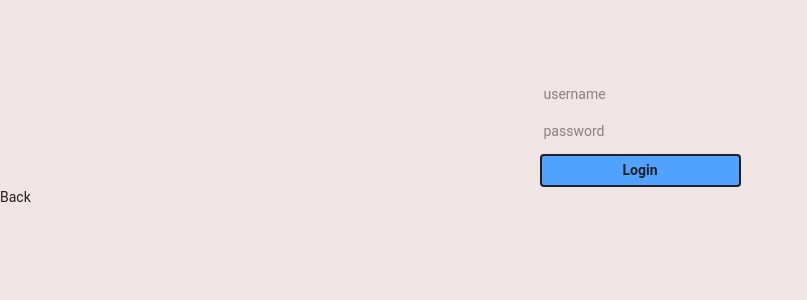
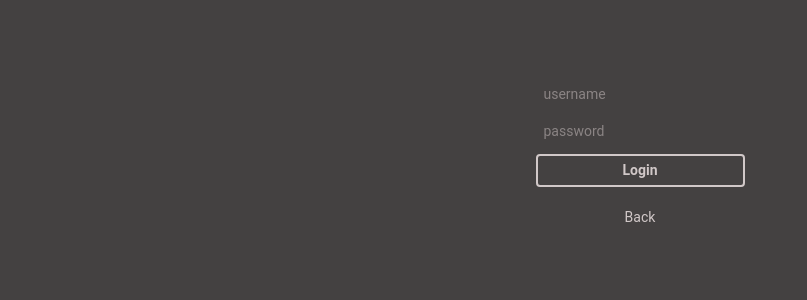
Before and after one commit to RadamantiumX/claustro, a React (Vite) app in the folder loader/shop/: page /signin in a window 1280 px wide. Shown: the top 300 px of the page, without its empty margins (0-807 px from the left). Built offline with nearby package versions, Linux system fonts and the light colour scheme.

Commit message:
feat: latest changes

```diff
--- a/loader/shop/src/components/Button.tsx
+++ /dev/null
@@ -1,9 +0,0 @@
-
-
-export default function Button({children}:any) {
-  return (
-    <button className="rounded-sm bg-blue-400 px-3 py-1 border-2 font-bold">
-      {children}
-    </button>
-  )
-}
--- /dev/null
+++ b/loader/shop/src/components/CustomButton.tsx
@@ -0,0 +1,12 @@
+import type { ReactNode } from "react"
+
+type typeBtn = "submit" | "reset" | "button" | undefined
+
+// eslint-disable-next-line @typescript-eslint/no-explicit-any
+export default function CustomButton({children}:ReactNode, color:string, typeBtn:typeBtn) {
+  return (
+    <button type={typeBtn} className={`rounded-sm bg-${color}-400 px-3 py-1 border-2 font-bold`}>
+      {children}
+    </button>
+  )
+}
--- a/loader/shop/src/components/Form.tsx
+++ b/loader/shop/src/components/Form.tsx
@@ -2,6 +2,7 @@
 import { useTRPC } from "../utils/trpc"
 import { useMutation } from "@tanstack/react-query"
 import { useState } from "react"
+import CustomButton from './CustomButton'
 
 export default function Form() {
   const trpc = useTRPC()
@@ -32,10 +33,14 @@
   return (
     <div className="flex flex-col items-center">
       <form className="flex flex-col gap-2 mt-20" onSubmit={handleSubmit}>
-      <input className="p-1 rounded-sm" id="username" name="username" type="text" placeholder="username" value={formData.username} onChange={handleChange}/>
-      <input className="p-1 rounded-sm" id="password" name="password" type="password" placeholder="password" value={formData.password} onChange={handleChange}/>
+      <input className="py-1 px-2 rounded-sm" id="username" name="username" type="text" placeholder="username" value={formData.username} onChange={handleChange}/>
+      <input className="py-1 px-2 rounded-sm" id="password" name="password" type="password" placeholder="password" value={formData.password} onChange={handleChange}/>
+      <CustomButton color="blue" typeBtn="Submit">
 
-      <button className="rounded-sm bg-blue-400 px-3 py-1 border-2 font-bold" type="submit">Login</button>
+          Login
+
+      </CustomButton>
+
     </form>
     </div>
 
--- a/loader/shop/src/pages/Home.tsx
+++ b/loader/shop/src/pages/Home.tsx
@@ -11,7 +11,7 @@
 
       <div className="flex flex-col justify-center items-center mt-20 gap-y-10">
         <h1 className="font-bold text-2xl">
-      This is a Home Page
+           Welcome to... Unknow Area 🔍
         </h1>
       <Link className="rounded-sm bg-amber-500 px-3 py-1 border-2 font-bold" to="/signin">Sign In</Link>
       </div>
--- a/loader/shop/src/pages/Signin.tsx
+++ b/loader/shop/src/pages/Signin.tsx
@@ -5,9 +5,9 @@
 export default function Signin() {
 
   return (
-    <div>
+    <div className="flex flex-col items-center gap-y-5">
       <Form/>
-      <Link to="/">Back</Link>
+      <Link className="" to="/">Back</Link>
     </div>
   )
 }
--- a/loader/shop/src/styles/index.css
+++ b/loader/shop/src/styles/index.css
@@ -13,6 +13,6 @@
   margin: 0;
   padding: 0;
   font-size: 14px;
-  color: #212121;
-  background-color: #f0e4e4;
+  color: #d1c8c8;
+  background-color: #444141;
 }
```
